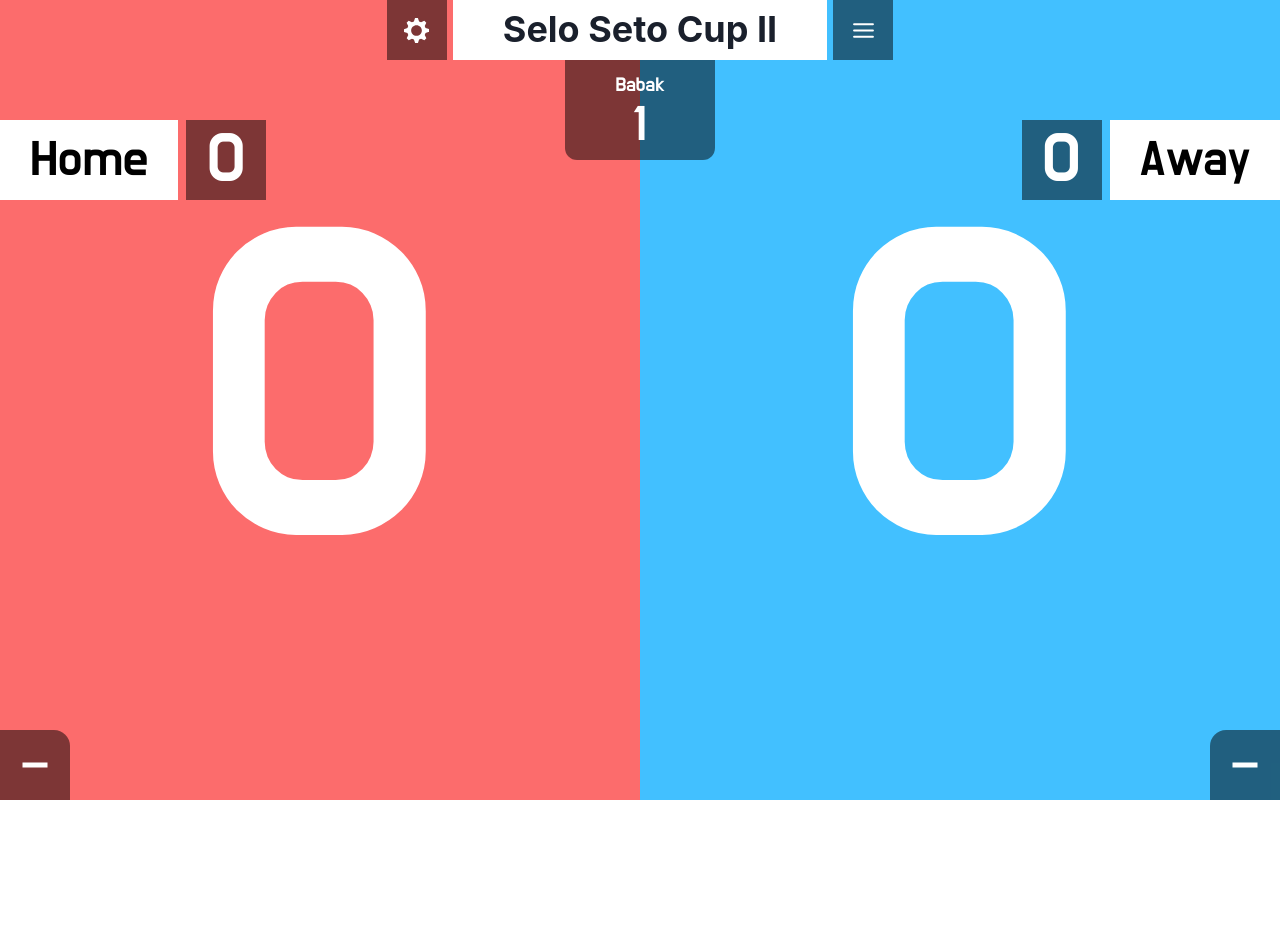
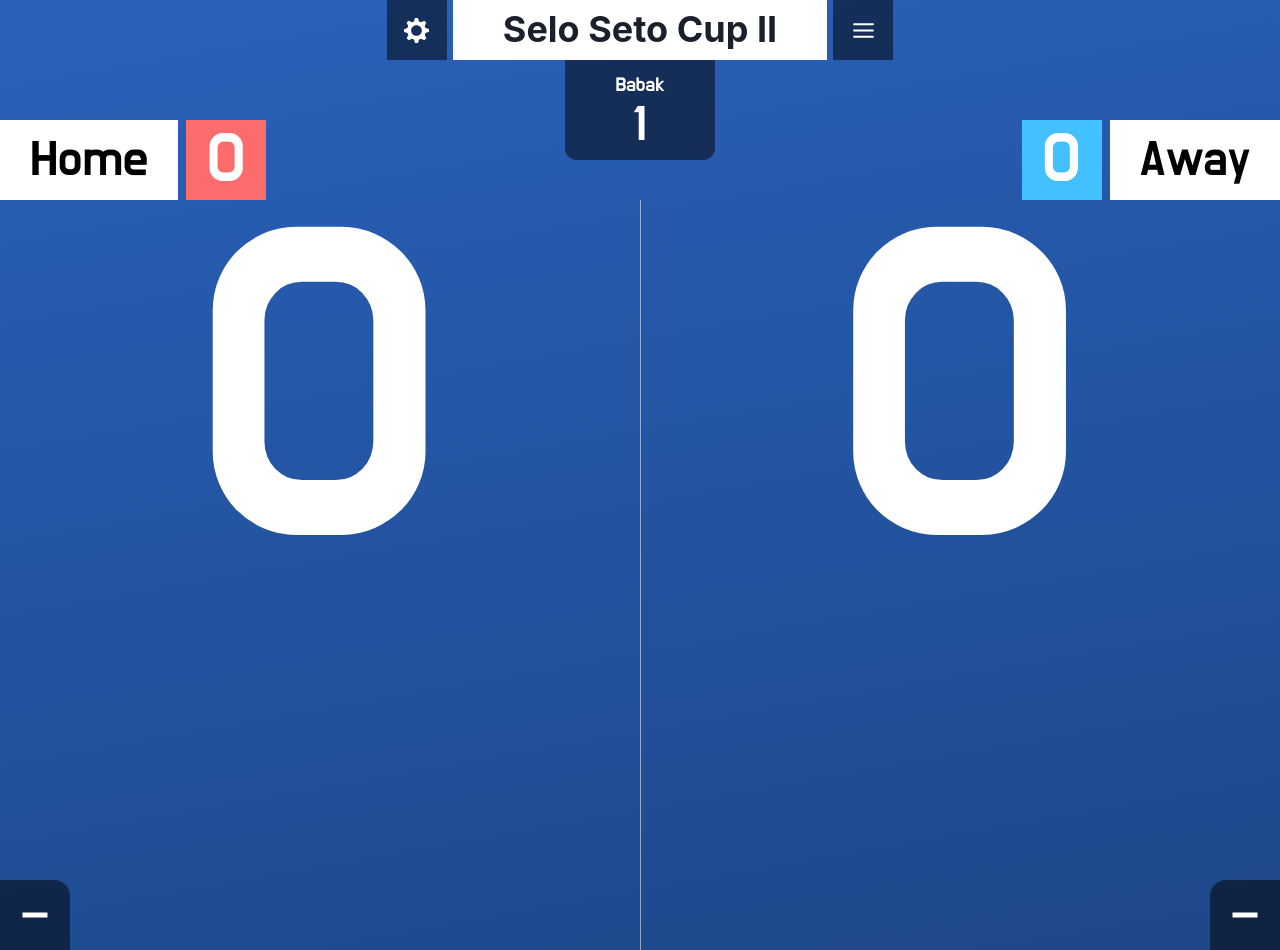
Before and after one commit to Permanaa/scoreboard, a Next.js app: page / in a window 1280 px wide. Before the commit the page ends 800 px from the top, so only its background shows below. Built offline with nearby package versions, Linux system fonts and the light colour scheme.

Commit message:
Change background color

```diff
--- a/pages/index.js
+++ b/pages/index.js
@@ -1,5 +1,5 @@
 import styles from '../styles/Home.module.css'
-import { Box, Heading } from '@chakra-ui/react'
+import { Box, Heading, Center, Divider } from '@chakra-ui/react'
 import { SettingsIcon, MinusIcon, HamburgerIcon } from '@chakra-ui/icons'
 import useActions from "../hooks/home";
 import Settings from '../components/Settings';
@@ -42,12 +42,16 @@ export default function Home() {
         </Box>
       </Box>
       <Box className={styles.main}>
-        <Box className={styles.column} backgroundColor={home.color}>
+        <Box className={styles.column}>
           <Box className={`${styles.teamWrapper} ${styles.teamLeft}`}>
             <Box className={styles.teamName}>
               {home.name}
             </Box>
-            <Box className={styles.teamSet} onClick={() => handleAddPoint("home")}>
+            <Box
+              className={styles.teamSet}
+              onClick={() => handleAddPoint("home")}
+              backgroundColor={home.color}
+            >
               {home.point}
             </Box>
           </Box>
@@ -62,9 +66,19 @@ export default function Home() {
             <MinusIcon />
           </Box>
         </Box>
-        <Box className={styles.column} backgroundColor={away.color}>
+        <Center className={styles.divider}>
+          <Divider
+            orientation="vertical"
+            size="large"
+          />
+        </Center>
+        <Box className={styles.column}>
           <Box className={`${styles.teamWrapper} ${styles.teamRight}`}>
-            <Box className={styles.teamSet} onClick={() => handleAddPoint("away")}>
+            <Box
+              className={styles.teamSet}
+              onClick={() => handleAddPoint("away")}
+              backgroundColor={away.color}
+            >
               {away.point}
             </Box>
             <Box className={`${styles.teamName}`}>
--- a/styles/Home.module.css
+++ b/styles/Home.module.css
@@ -93,6 +93,8 @@
 
 .main {
   display: flex;
+  /* background-color: #285eba; */
+  background-image: linear-gradient(170deg, #2a61ba, #1e4789);
 }
 
 .column {
@@ -103,6 +105,11 @@
   height: 100vh;
   font-size: 450px;
   color: white;
+}
+
+.divider {
+ height: 750px;
+ margin-top: 200px;
 }
 
 .minus {
```
